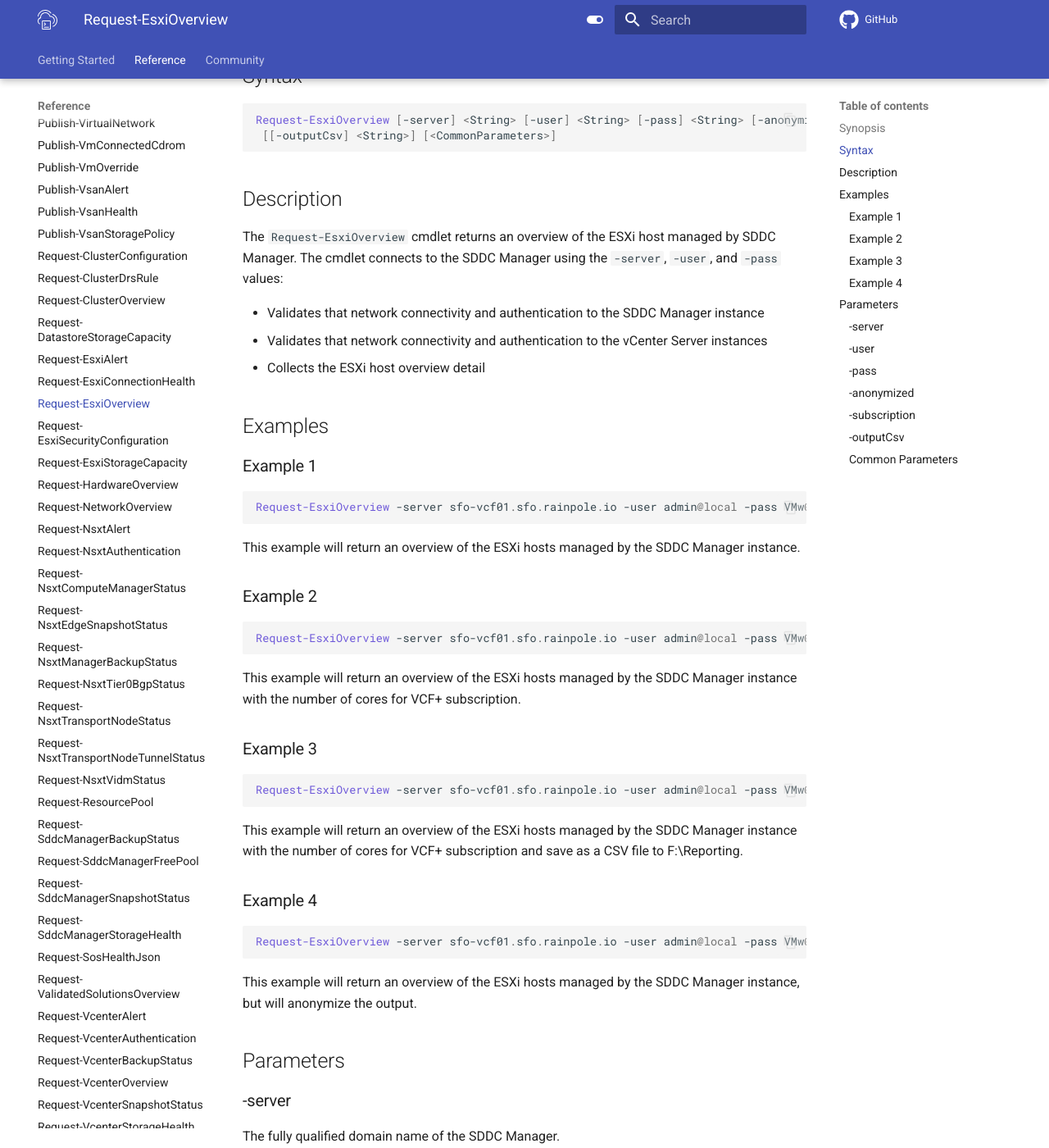
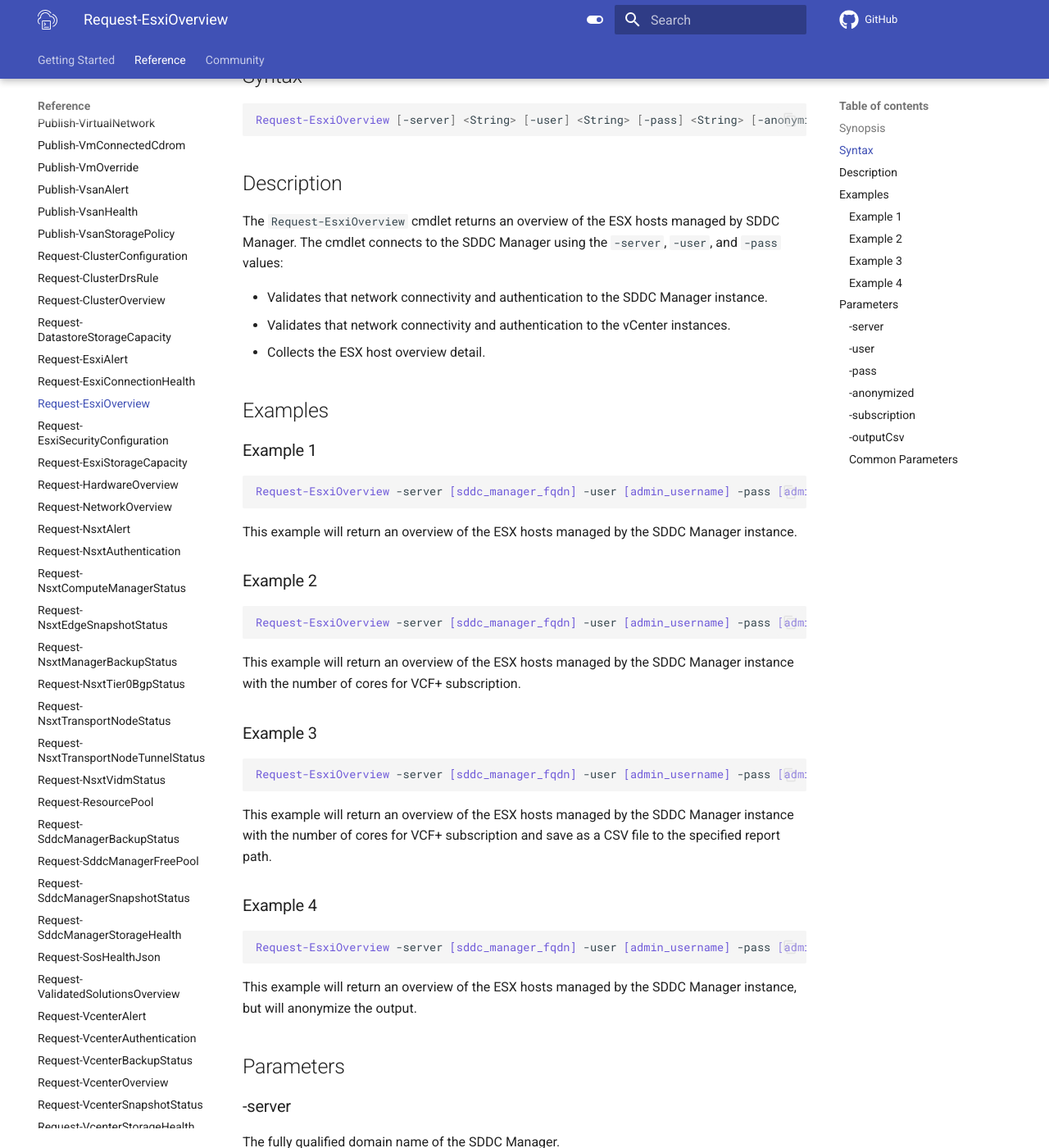
Before and after one commit to vmware/powershell-module-for-vmware-cloud-foundation-reporting, an MkDocs documentation site: the page built from docs/documentation/functions/Request-EsxiOverview.md, in a window 1280 px wide and 1400 px high, scrolled down 269 px. Shown: the whole window at 82% size. Built offline with MkDocs 1.6.1 and Material for MkDocs 9.7.7, drawn with Linux system fonts in a browser that asks for light colours; comment, search, counter and statistics services are not loaded; the version menu is left out.

Commit message:
docs:sanitize-examples
- Updated Request-EsxiAlert.md doc to sanitize all the example variables, add brackets and punctuation.
- Updated Request-EsxiConnectionHealth.md doc to sanitize all the example variables, add brackets and punctuation.
- Updated Request-EsxiOverview.md doc to sanitize all the example variables, add brackets and punctuation.
- Updated Request-EsxiSecurityConfiguration.md doc to sanitize all the example variables, add brackets and punctuation.
- Updated Request-EsxiStorageCapacity.md doc to sanitize all the example variables, add brackets and punctuation.

Signed-off-by: Andy Beltz <andy.beltz@broadcom.com>

````diff
--- a/docs/documentation/functions/Request-EsxiOverview.md
+++ b/docs/documentation/functions/Request-EsxiOverview.md
@@ -2,57 +2,56 @@
 
 ## Synopsis
 
-Returns overview of ESXi hosts.
+Returns an overview of ESX hosts.
 
 ## Syntax
 
 ```powershell
-Request-EsxiOverview [-server] <String> [-user] <String> [-pass] <String> [-anonymized] [-subscription]
- [[-outputCsv] <String>] [<CommonParameters>]
+Request-EsxiOverview [-server] <String> [-user] <String> [-pass] <String> [-anonymized] [-subscription] [[-outputCsv] <String>] [<CommonParameters>]
 ```
 
 ## Description
 
-The `Request-EsxiOverview` cmdlet returns an overview of the ESXi host managed by SDDC Manager.
+The `Request-EsxiOverview` cmdlet returns an overview of the ESX hosts managed by SDDC Manager.
 The cmdlet connects to the SDDC Manager using the `-server`, `-user`, and `-pass` values:
 
-- Validates that network connectivity and authentication to the SDDC Manager instance
-- Validates that network connectivity and authentication to the vCenter Server instances
-- Collects the ESXi host overview detail
+- Validates that network connectivity and authentication to the SDDC Manager instance.
+- Validates that network connectivity and authentication to the vCenter instances.
+- Collects the ESX host overview detail.
 
 ## Examples
 
 ### Example 1
 
 ```powershell
-Request-EsxiOverview -server sfo-vcf01.sfo.rainpole.io -user admin@local -pass VMw@re1!VMw@re1!
+Request-EsxiOverview -server [sddc_manager_fqdn] -user [admin_username] -pass [admin_password]
 ```
 
-This example will return an overview of the ESXi hosts managed by the SDDC Manager instance.
+This example will return an overview of the ESX hosts managed by the SDDC Manager instance.
 
 ### Example 2
 
 ```powershell
-Request-EsxiOverview -server sfo-vcf01.sfo.rainpole.io -user admin@local -pass VMw@re1!VMw@re1! -subscription
+Request-EsxiOverview -server [sddc_manager_fqdn] -user [admin_username] -pass [admin_password] -subscription
 ```
 
-This example will return an overview of the ESXi hosts managed by the SDDC Manager instance with the number of cores for VCF+ subscription.
+This example will return an overview of the ESX hosts managed by the SDDC Manager instance with the number of cores for VCF+ subscription.
 
 ### Example 3
 
 ```powershell
-Request-EsxiOverview -server sfo-vcf01.sfo.rainpole.io -user admin@local -pass VMw@re1!VMw@re1! -subscription -outputCsv F:\Reporting
+Request-EsxiOverview -server [sddc_manager_fqdn] -user [admin_username] -pass [admin_password] -subscription -outputCsv [report_path]
 ```
 
-This example will return an overview of the ESXi hosts managed by the SDDC Manager instance with the number of cores for VCF+ subscription and save as a CSV file to F:\Reporting.
+This example will return an overview of the ESX hosts managed by the SDDC Manager instance with the number of cores for VCF+ subscription and save as a CSV file to the specified report path.
 
 ### Example 4
 
 ```powershell
-Request-EsxiOverview -server sfo-vcf01.sfo.rainpole.io -user admin@local -pass VMw@re1!VMw@re1! -anonymized
+Request-EsxiOverview -server [sddc_manager_fqdn] -user [admin_username] -pass [admin_password] -anonymized
 ```
 
-This example will return an overview of the ESXi hosts managed by the SDDC Manager instance, but will anonymize the output.
+This example will return an overview of the ESX hosts managed by the SDDC Manager instance, but will anonymize the output.
 
 ## Parameters
 
````
Also changed, not shown: docs/documentation/functions/Request-EsxiAlert.md (+9 -9 lines), docs/documentation/functions/Request-EsxiConnectionHealth.md (+9 -9 lines), docs/documentation/functions/Request-EsxiSecurityConfiguration.md (+7 -7 lines), docs/documentation/functions/Request-EsxiStorageCapacity.md (+9 -9 lines).
